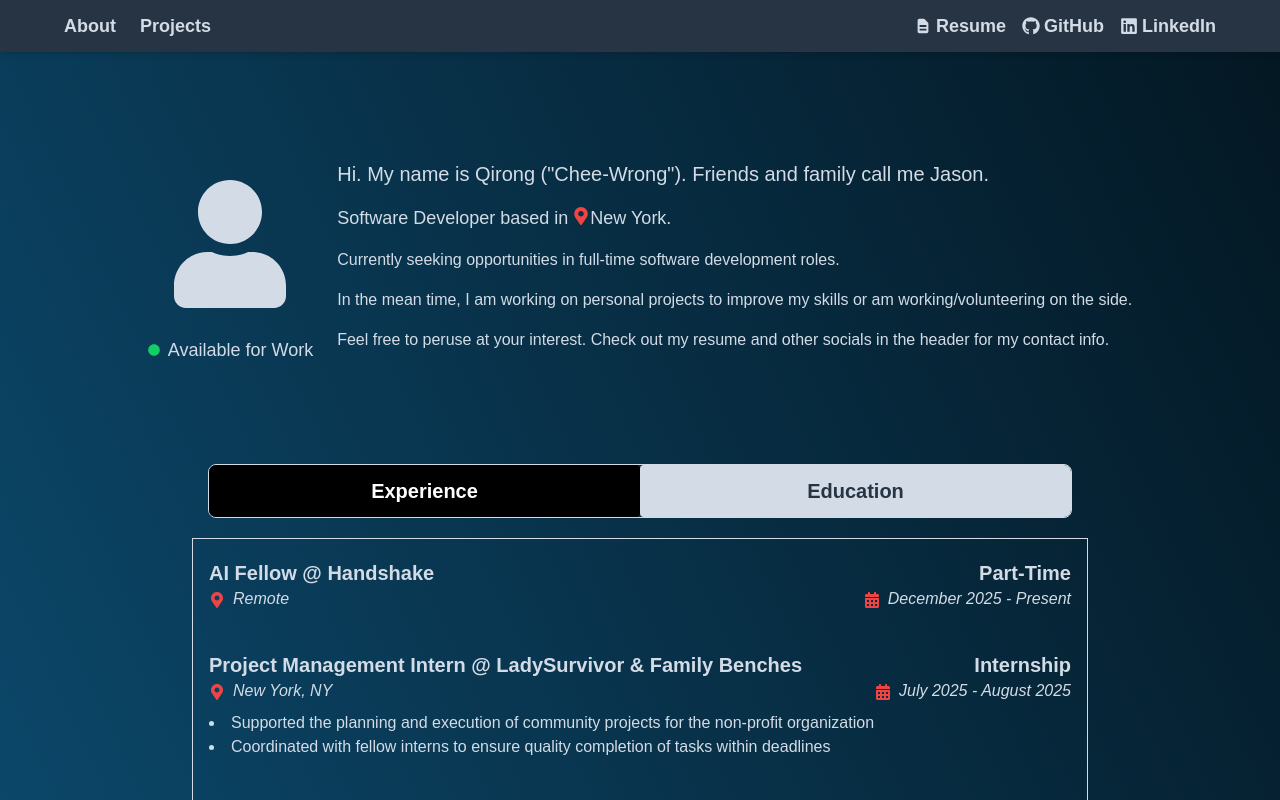
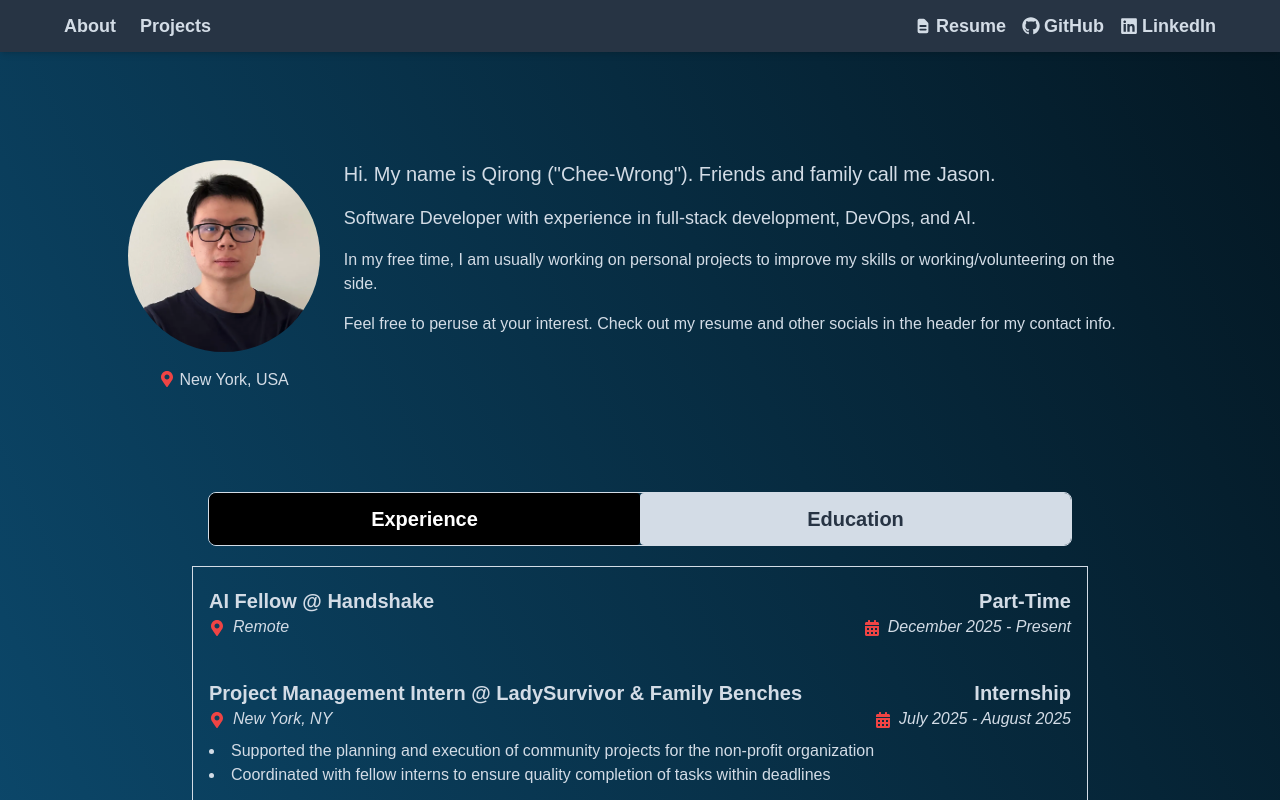
Before and after one commit to WhoThisPerson/Portfolio, a React (Vite) app: page / in a window 1280 px wide. Shown: the top 800 px of the page. Built offline with nearby package versions, Linux system fonts and the light colour scheme; no server answers.

Commit message:
feat: added profile picture and modified about description

```diff
--- a/src/components/About/About.tsx
+++ b/src/components/About/About.tsx
@@ -1,4 +1,4 @@
-import { FaMapMarkerAlt, FaUser, FaCircle } from 'react-icons/fa';
+import { FaMapMarkerAlt } from 'react-icons/fa';
 
 const About = () => {
     return (
@@ -7,16 +7,18 @@ const About = () => {
             <div className="flex flex-col sm:flex-row justify-center items-center sm:items-start gap-6">
                 {/* Left Side Wrapper - Photo*/}
                 <div className="flex flex-col">
-                    {/* Placeholder for Photo */}
-                    <FaUser
-                        className="text-gray-light text-9xl mt-5 mx-auto"
-                    />
+                    {/* Profile Picture Location */}
+                    <img
+                        src="public/profile-picture.webp"
+                        alt="Profile Picture"
+                        className="w-48 h-48 rounded-full mx-auto object-cover"
+                    ></img>
 
-                    {/* Available for work indicator */}
-                    <div className="flex items-center gap-2 text-sm mt-2">
-                        <FaCircle className="text-green w-3 h-3 mt-5" />
-                        <span className="text-lg mt-5">Available for Work</span>
+                    <div className="text-center mt-4">
+                        <FaMapMarkerAlt className="inline mb-1 text-red-500" />
+                        {" "} New York, USA
                     </div>
+
                 </div>
 
                 {/* Right Side Wrapper- Details */}
@@ -25,18 +27,13 @@ const About = () => {
                         Hi. My name is Qirong ("Chee-Wrong"). Friends and family call me Jason.
                     </div>
                     <div className="text-bold text-lg mb-4 flex items-center space-x-2">
-                        Software Developer based in{" "}
-                        <FaMapMarkerAlt className="inline mb-1 text-red-500 ml-1" />
-                        New York.
+                        Software Developer with experience in full-stack development, DevOps, and
+                        AI.
                     </div>
 
                     <div className="mt-4">
-                        Currently seeking opportunities in full-time software development roles.
-                    </div>
-
-                    <div className="mt-4">
-                        In the mean time, I am working on personal projects to improve my skills
-                        or am working/volunteering on the side.
+                        In my free time, I am usually working on personal projects to improve my skills or
+                        working/volunteering on the side.
                     </div>
 
                     <p className="mt-4">
--- a/src/components/Projects/Projects.tsx
+++ b/src/components/Projects/Projects.tsx
@@ -3,6 +3,12 @@ import { useEffect, useState } from "react";
 const Projects = () => {
 
     const projectInfo = [
+        {
+            name: "Job Application Tracker",
+            description: "Command-Line Interface application that helps users track their job application status and company work-portal credentials. Features include adding, updating, deleting, and viewing job applications",
+            techStack: "TypeScript, Node.js",
+            link: "https://github.com/WhoThisPerson/job-application-tracker",
+        },
         {
             name: "IBM DevOps and Software Engineering Capstone Project",
             description: "Application that extends an account microservice that manages customer data for a mock-ecommerce platform.",
```
Also changed, not shown: public/profile-picture.webp (added).
